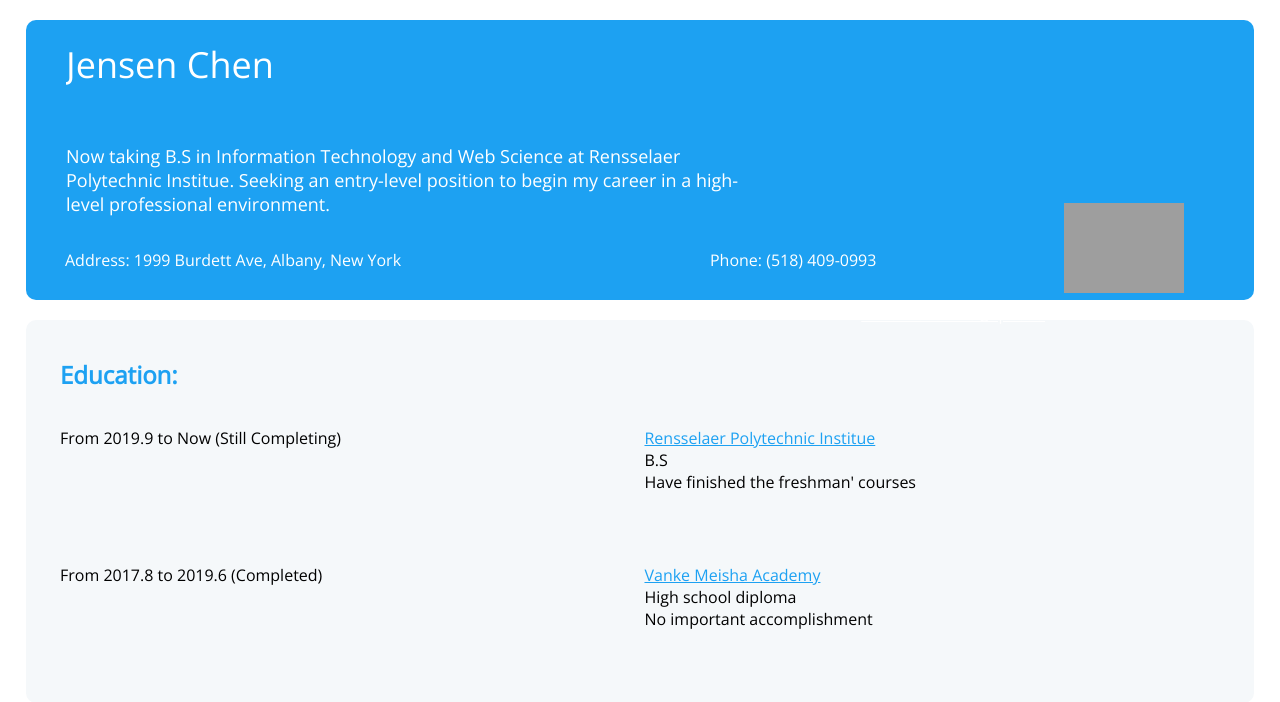
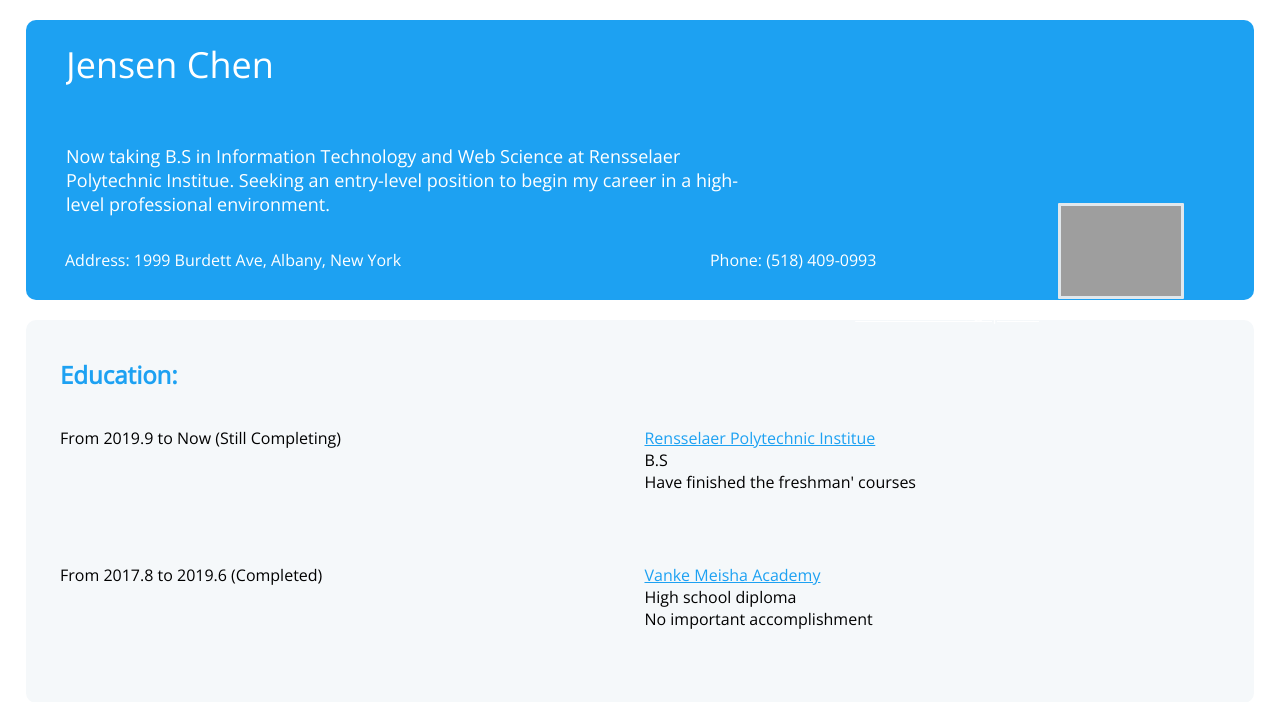
Before and after one commit to Jennifer-Zhan/Websys_Labs, a PHP site: page /part1_zhihanchen.html in a window 1280 px wide. Shown: the top 702 px of the page. Run offline with PHP 8.4, Linux system fonts and the light colour scheme; grey boxes are pictures that could not be loaded.

Commit message:
update chenz23 pic

```diff
--- a/lab3/part1/part1_zhihanchen/part1_zhihanchen.css
+++ b/lab3/part1/part1_zhihanchen/part1_zhihanchen.css
@@ -114,4 +114,6 @@ img.chenz23 {
     overflow: auto;
     margin-right: 50px;
     margin-top: -30px;
+    border: 3px solid #E1E8ED;
+    border-radius: 1px;
 }
```
